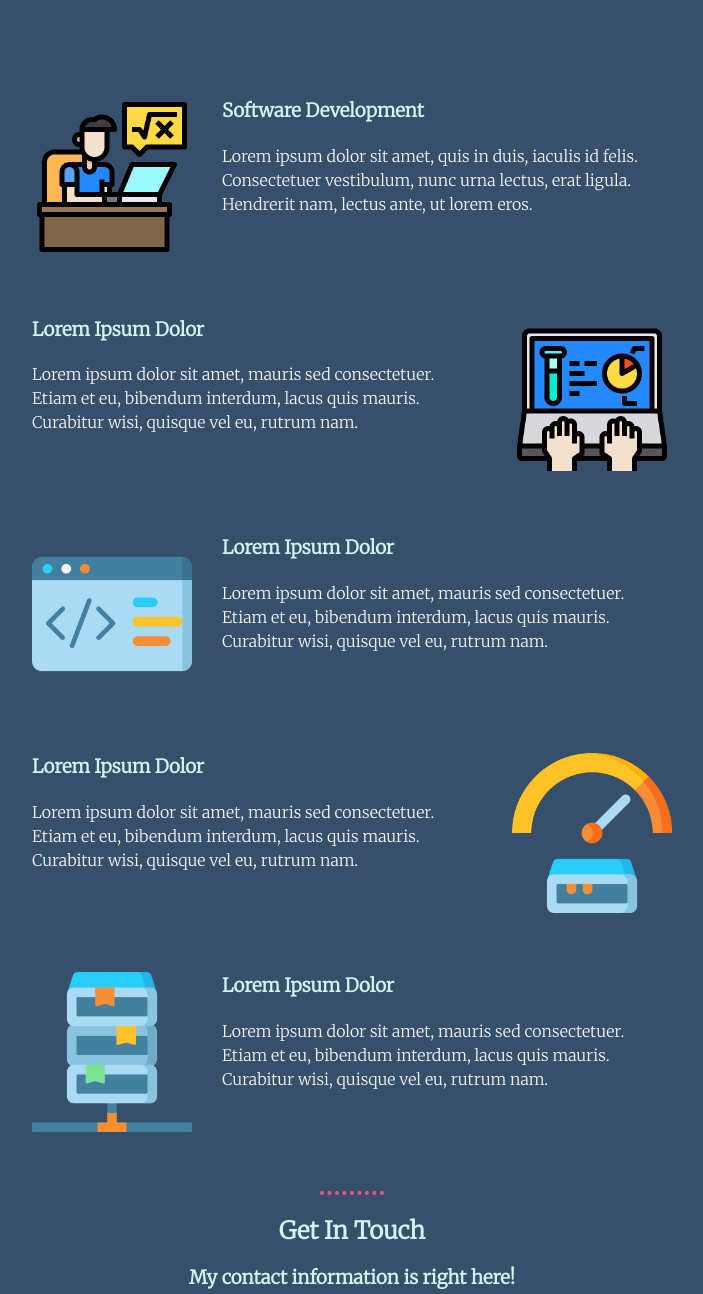
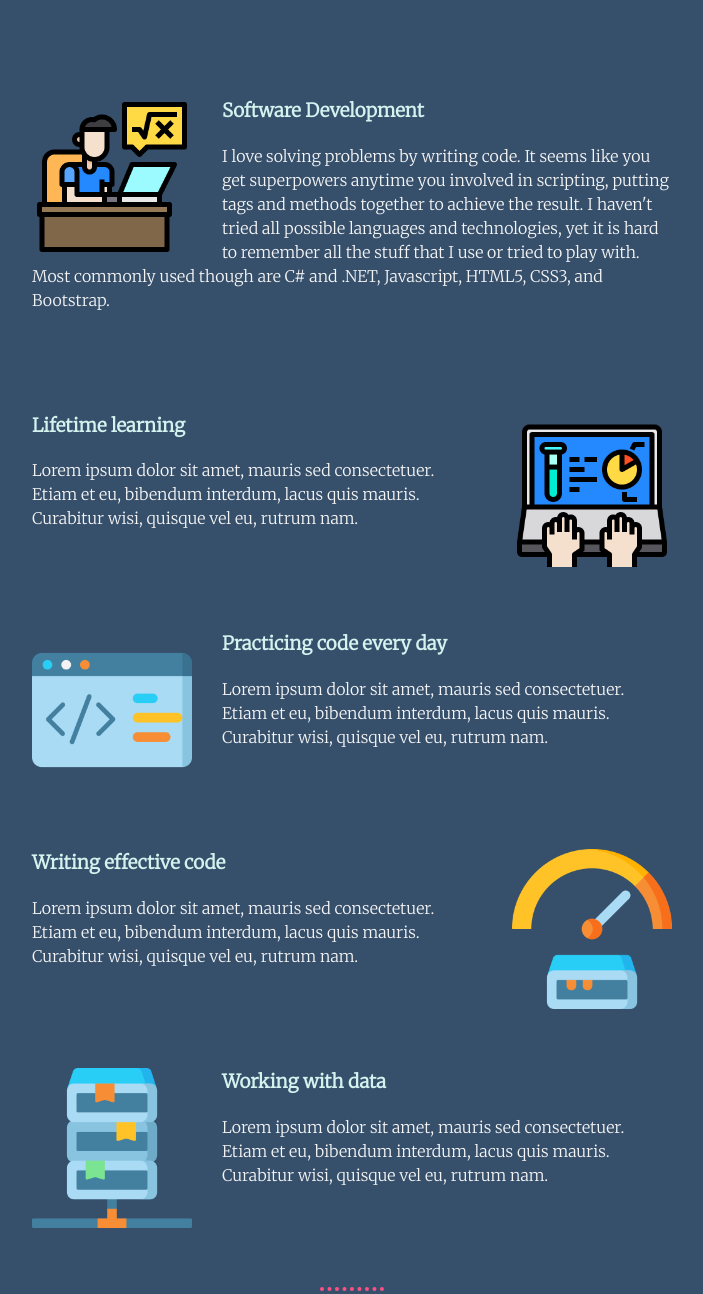
Before and after one commit to levdjepko/personalWebsite, a plain HTML site: page index.html in a window 1280 px wide. Shown: the part 1179-2473 px from the top of the page, without its empty margins (288-991 px from the left). Drawn offline with Linux system fonts and the light colour scheme.

Commit message:
Changed html

```diff
--- a/index.html
+++ b/index.html
@@ -34,26 +34,29 @@
         <div class="skill-row">
           <img class="firstImage" src="images/student.png" alt="a boy with a laptop">
           <h3>Software Development</h3>
-          <p>Lorem ipsum dolor sit amet, quis in duis, iaculis id felis. Consectetuer vestibulum, nunc urna lectus, erat ligula. Hendrerit nam, lectus ante, ut lorem eros.</p>
+          <p>I love solving problems by writing code. It seems like you get superpowers
+          anytime you involved in scripting, putting tags and methods together to achieve the result.
+        I haven't tried all possible languages and technologies, yet it is hard to remember all the stuff that I use or tried
+      to play with. Most commonly used though are C# and .NET, Javascript, HTML5, CSS3, and Bootstrap.</p>
         </div>
         <div class="skill-row">
           <img class="secondImage" src="images/elearning.png" alt="online learning">
-          <h3>Lorem Ipsum Dolor</h3>
+          <h3>Lifetime learning</h3>
           <p>Lorem ipsum dolor sit amet, mauris sed consectetuer. Etiam et eu, bibendum interdum, lacus quis mauris. Curabitur wisi, quisque vel eu, rutrum nam.</p>
         </div>
         <div class="skill-row">
           <img class="thirdImage" src="images/code.png" alt="a piece of code like html">
-          <h3>Lorem Ipsum Dolor</h3>
+          <h3>Practicing code every day</h3>
           <p>Lorem ipsum dolor sit amet, mauris sed consectetuer. Etiam et eu, bibendum interdum, lacus quis mauris. Curabitur wisi, quisque vel eu, rutrum nam.</p>
         </div>
         <div class="skill-row">
           <img class="fourthImage" src="images/velocity.png" alt="speedometer with a fast speed">
-          <h3>Lorem Ipsum Dolor</h3>
+          <h3>Writing effective code</h3>
           <p>Lorem ipsum dolor sit amet, mauris sed consectetuer. Etiam et eu, bibendum interdum, lacus quis mauris. Curabitur wisi, quisque vel eu, rutrum nam.</p>
         </div>
         <div class="skill-row">
           <img class="fifthImage" src="images/server.png" alt="a database schematic">
-          <h3>Lorem Ipsum Dolor</h3>
+          <h3>Working with data</h3>
           <p>Lorem ipsum dolor sit amet, mauris sed consectetuer. Etiam et eu, bibendum interdum, lacus quis mauris. Curabitur wisi, quisque vel eu, rutrum nam.</p>
         </div>
       </div>
```
